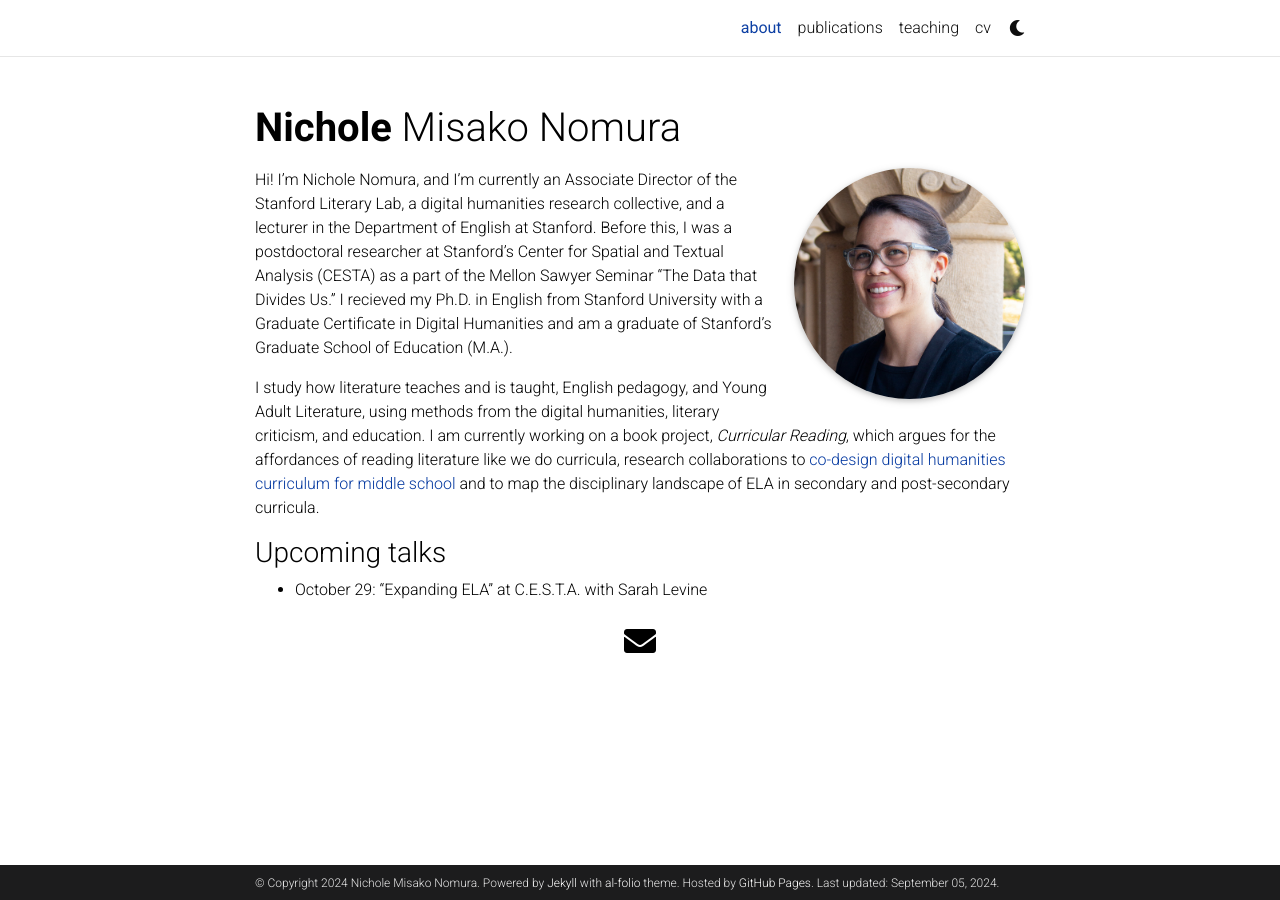
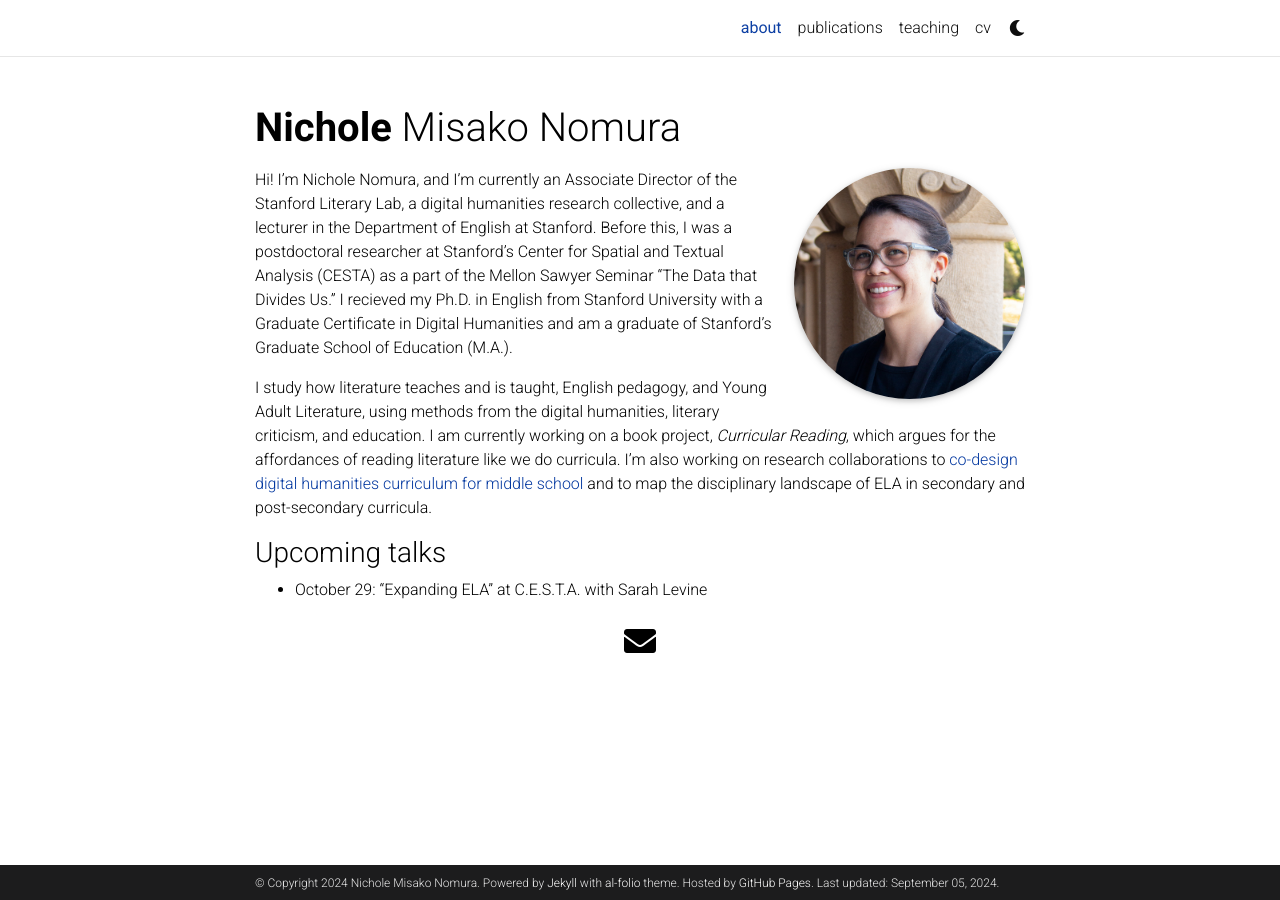
Before and after one commit to Nomura-N/Nomura-N.github.io, a Jekyll site: the page built from _pages/about.md, in a window 1280 px wide. Built offline with Jekyll 4.4.1, drawn with Linux system fonts in a browser that asks for light colours; comment, search, counter and statistics services are not loaded; a style sheet for code colours, icons or effects is not loaded.

Commit message:
Update about.md

```diff
--- a/_pages/about.md
+++ b/_pages/about.md
@@ -17,7 +17,7 @@
 ---
 Hi! I'm Nichole Nomura, and I'm currently an Associate Director of the Stanford Literary Lab, a digital humanities research collective, and a lecturer in the Department of English at Stanford. Before this, I was a  postdoctoral researcher at Stanford’s Center for Spatial and Textual Analysis (CESTA) as a part of the Mellon Sawyer Seminar “The Data that Divides Us.” I recieved my Ph.D. in English from Stanford University with a Graduate Certificate in Digital Humanities and am a graduate of Stanford's Graduate School of Education (M.A.).
 
-I study how literature teaches and is taught, English pedagogy, and Young Adult Literature, using methods from the digital humanities, literary criticism, and education. I am currently working on a book project, *Curricular Reading*, which argues for the affordances of reading literature like we do curricula, research collaborations to [co-design digital humanities curriculum for middle school](https://elalytics.stanford.edu/) and to map the disciplinary landscape of ELA in secondary and post-secondary curricula.
+I study how literature teaches and is taught, English pedagogy, and Young Adult Literature, using methods from the digital humanities, literary criticism, and education. I am currently working on a book project, *Curricular Reading*, which argues for the affordances of reading literature like we do curricula. I'm also working on research collaborations to [co-design digital humanities curriculum for middle school](https://elalytics.stanford.edu/) and to map the disciplinary landscape of ELA in secondary and post-secondary curricula.
 
 
 ### Upcoming talks
```
